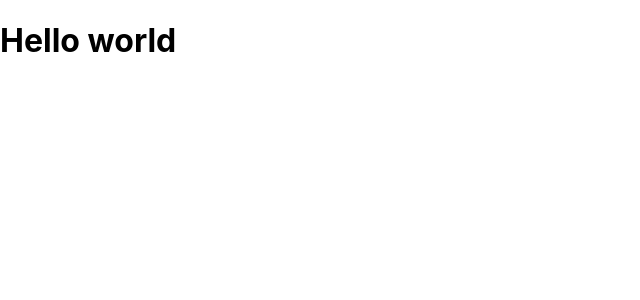
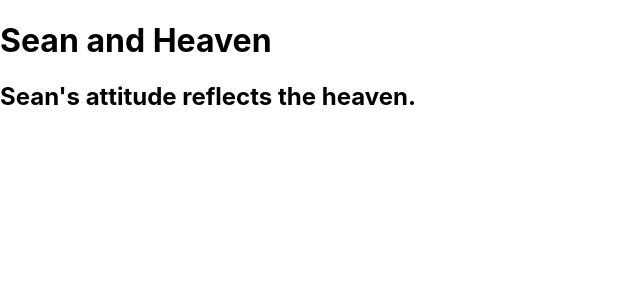
Before and after one commit to maheratashfaraz/my-react-app, a React (Create React App) app: page /home in a window 1280 px wide. Shown: the top 300 px of the page, without its empty margins (0-640 px from the left). Built offline with nearby package versions, Linux system fonts and the light colour scheme; the HTML template or start-up script is replaced by a standard one.

Commit message:
Hello hello

```diff
--- a/src/PageTemplate.jsx
+++ b/src/PageTemplate.jsx
@@ -4,7 +4,8 @@ export class PageTemplate extends Component {
   render() {
     return (
       <div>
-        <h1>Hello world</h1>
+        <h1>Sean and Heaven</h1>
+        <h2>Sean's attitude reflects the heaven.</h2>
       </div>
     );
   }
```
